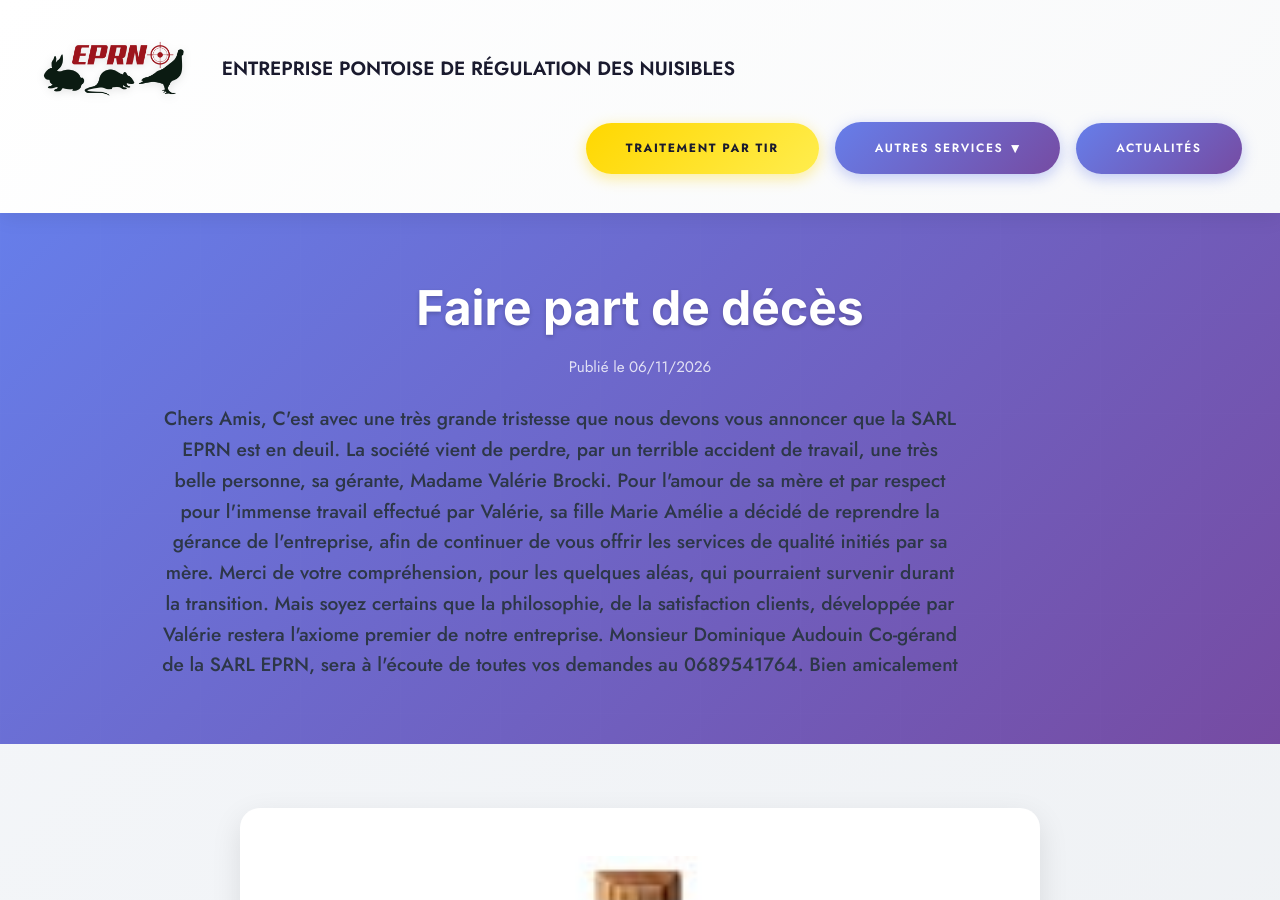
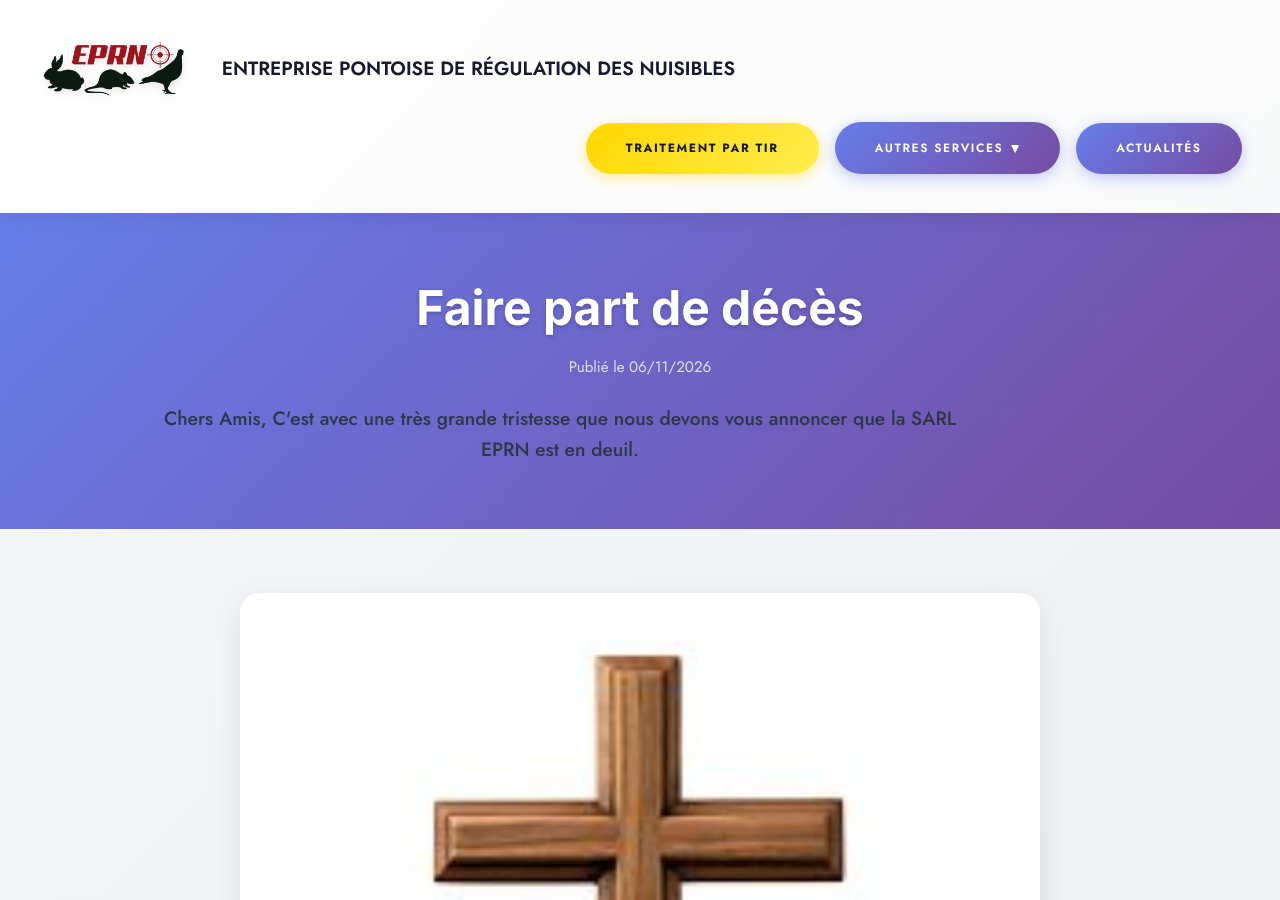
Before and after one commit to TheDoubleJo/eprn, a Jekyll site: the page built from _posts/2026-11-06-faire-part-de-décès.md, in a window 1280 px wide and 900 px high. Built offline with Jekyll 4.4.1, drawn with Linux system fonts in a browser that asks for light colours; some of the changed text lies outside the part shown.

Commit message:
Update Actualités “2026-11-06-faire-part-de-décès”

```diff
--- a/_posts/2026-11-06-faire-part-de-décès.md
+++ b/_posts/2026-11-06-faire-part-de-décès.md
@@ -3,21 +3,13 @@ layout: post
 title: Faire part de décès
 description: |-
   Chers Amis,
+
   C'est avec une très grande tristesse que nous devons vous annoncer que la SARL EPRN est en deuil.
-  La société vient de perdre, par un terrible accident de travail, une très belle personne, sa gérante, Madame Valérie Brocki.
-  Pour l'amour de sa mère et par respect pour l'immense travail effectué par Valérie, sa fille Marie Amélie a décidé de reprendre la gérance de l'entreprise, afin de continuer de vous offrir les services de qualité initiés par sa mère.
-  Merci de votre compréhension, pour les quelques aléas, qui pourraient survenir durant la transition.
-  Mais soyez certains que la philosophie, de la satisfaction clients, développée par Valérie restera l'axiome premier de notre entreprise.
-  Monsieur Dominique Audouin Co-gérand de la SARL EPRN, sera à l'écoute de toutes vos demandes au 0689541764.
-  Bien amicalement
 image: /images/uploads/Croix.jpeg
 youtube_url: ''
 date: 2026-11-06 11:41:00 +0100
 ---
 
-Chers Amis,
-
-C'est avec une très grande tristesse que nous devons vous annoncer que la SARL EPRN est en deuil.
 
 La société vient de perdre, par un terrible accident de travail, une très belle personne, sa gérante, Madame Valérie Brocki.
 
```
